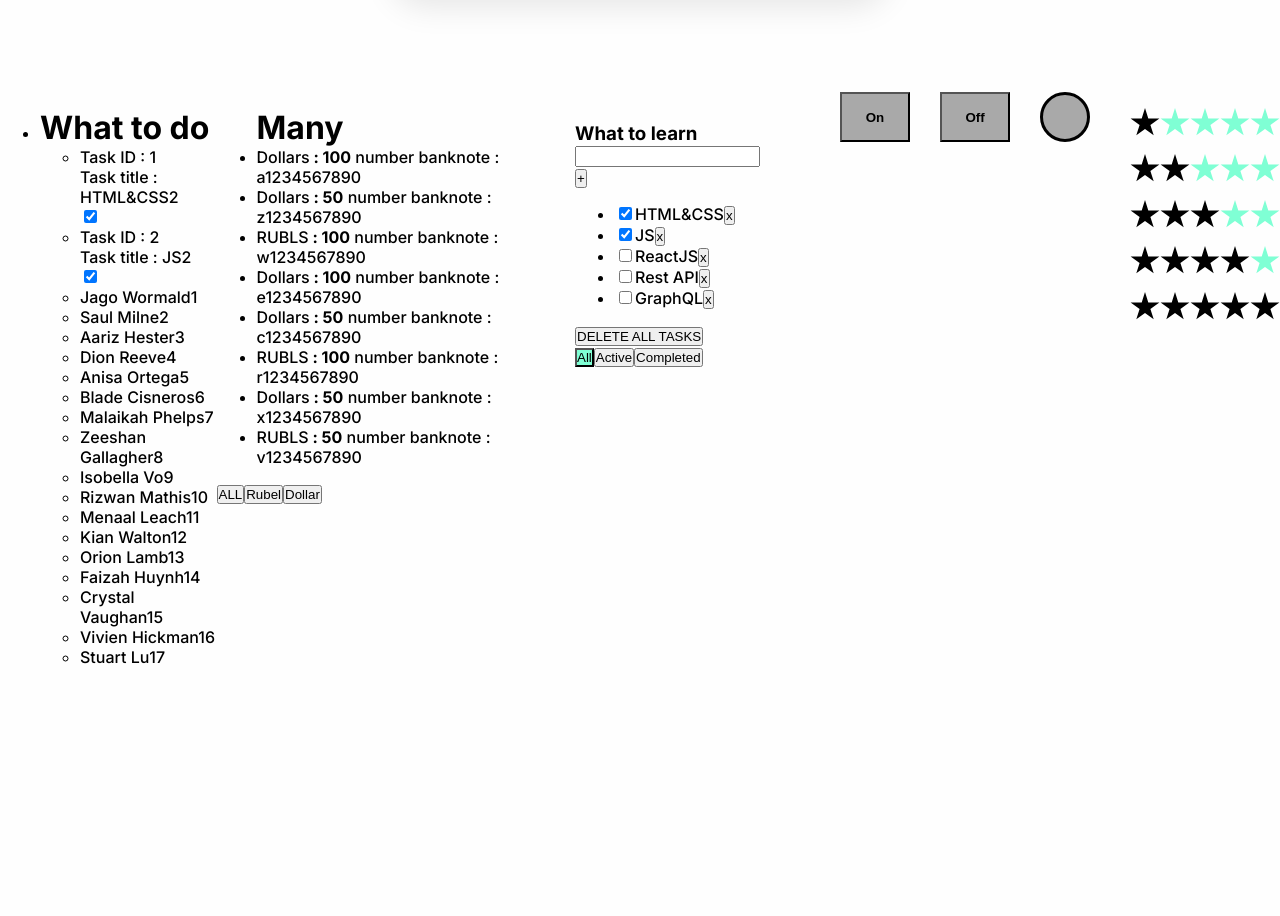
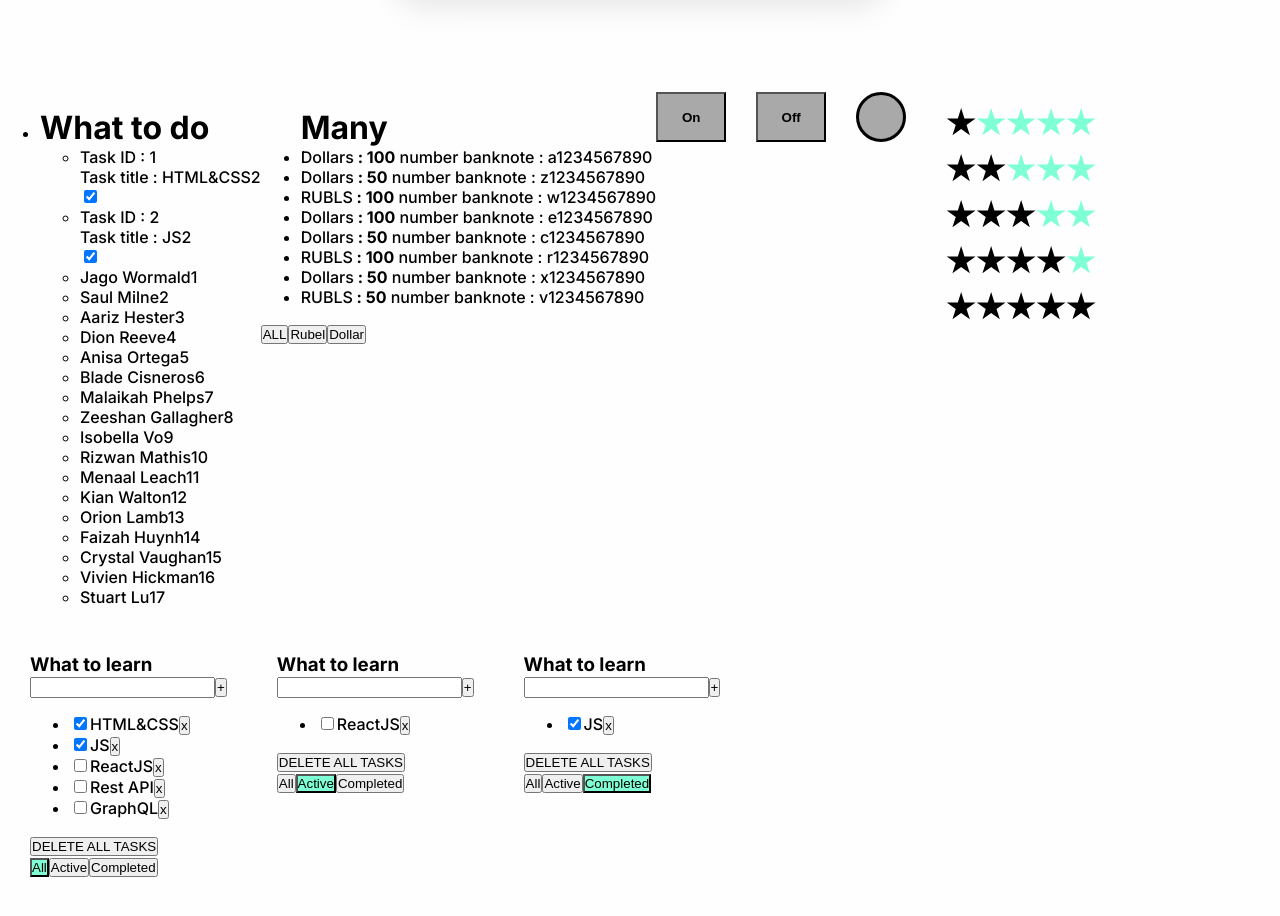
Before and after one commit to Lekade/Training, a React (Create React App) app: page / in a window 1280 px wide. Shown: the part 1160-2076 px from the top of the page. Before the commit the page ends 1843 px from the top, so only its background shows below. Built offline with nearby package versions, Linux system fonts and the light colour scheme.

Commit message:
todo - global state (Everything is controlled by him)

```diff
--- a/src/App.css
+++ b/src/App.css
@@ -1,3 +1,7 @@
 .flexWrapper{
     display: flex;
 }
+.todo{
+    width: 100%;
+    min-height: 50vh;
+}
--- a/src/App.tsx
+++ b/src/App.tsx
@@ -2,8 +2,8 @@ import React from 'react';
 import './App.css';
 import Cards from "./components/cards/Cards";
 import {Task_Filter} from "./components/tasks/Task&Filter";
-import FilterTodolist from './components/todo/TodolistApp'
-import {IndicationButton} from "./components/todo/IndicationButton";
+import TodolistApp from './components/todo/TodolistApp'
+import {IndicationButton} from "./components/indicatorBtn/IndicationButton";
 import Stars from "./components/stars/Stars";
 
 
@@ -13,7 +13,6 @@ function App() {
         <Cards/>
         <div className='flexWrapper'>
             <Task_Filter/>
-            <FilterTodolist/>
             <IndicationButton/>
             <div>
                 <Stars initialData={1}/>
@@ -22,7 +21,9 @@ function App() {
                 <Stars initialData={4}/>
                 <Stars initialData={5}/>
             </div>
-
+        </div>
+        <div className='todo'>
+            <TodolistApp/>
         </div>
     </div>
 }
--- a/src/components/todo/Todolist.tsx
+++ b/src/components/todo/Todolist.tsx
@@ -2,44 +2,54 @@ import React, {ChangeEvent, KeyboardEvent, useState} from 'react';
 import {FilterValuesType} from './TodolistApp';
 import './TodolistApp.css';
 
-type TaskType = {
-    id: string
+export type TaskType = {
+    idTask: string
     title: string
     isDone: boolean
 }
 
 type TodolistPropsType = {
+    todolistId: string
     title: string
     tasks: Array<TaskType>
-    removeTask: (taskId: string) => void
-    removeAllTasks: () => void
-    changeFilter: (value: FilterValuesType) => void
-    addNewTask: (inputValue: string) => void
-    changeStatusTask: (idTask: string, isDone: boolean) => void
-    activeFilter: string
+    removeTask: (taskId: string, todolistId: string) => void
+    removeAllTasks: (todolistId: string) => void
+    addNewTask: (inputValue: string, todolistId: string) => void
+    changeStatusTask: (idTask: string, isDone: boolean, todolistId: string) => void
+    activeFilter: FilterValuesType
+    changeFilter: (value:FilterValuesType, todolistId: string) => void
 }
 
 export function Todolist(props: TodolistPropsType) {
 
     const [inputValue, setInputValue] = useState('')
     const [error, setError] = useState(false)
-    const [filterActive, setFilterActive] = useState<FilterValuesType>("all")
 
     const changeInputValue = (e: ChangeEvent<HTMLInputElement>) => {
-        setError(false)
+        error && setError(false)
         setInputValue(e.currentTarget.value)
     }
 
     const addTask = () => {
-        if(inputValue.trim() === ''){
+        if(inputValue.trim()){
+            props.addNewTask(inputValue.trim(), props.todolistId)
+            setInputValue('')
+        }else {
             setError(true)
-            return
         }
-        props.addNewTask(inputValue.trim())
-        setInputValue('')
     }
 
     const onInputKeyDown = (e: KeyboardEvent<HTMLInputElement>) => e.key === "Enter" && addTask()
+
+    let tasksForTodolist = props.tasks;
+
+    if (props.activeFilter === "active") {
+        tasksForTodolist = props.tasks.filter(t => !t.isDone);
+    }
+    if (props.activeFilter === "completed") {
+        tasksForTodolist = props.tasks.filter(t => t.isDone);
+    }
+
 
     return <div>
         <h3>{props.title}</h3>
@@ -50,28 +60,28 @@ export function Todolist(props: TodolistPropsType) {
         </div>
         <ul>
             {
-                props.tasks.map(t => <li key={t.id}>
-                    <input type="checkbox" onChange={(e) => props.changeStatusTask(t.id, e.currentTarget.checked)}
+                tasksForTodolist.map(t => <li key={t.idTask}>
+                    <input type="checkbox" onChange={(e) => props.changeStatusTask(t.idTask, e.currentTarget.checked, props.todolistId)}
                            checked={t.isDone}/>
                     <span>{t.title}</span>
-                    <button onClick={() => props.removeTask(t.id)}>x</button>
+                    <button onClick={() => props.removeTask(t.idTask, props.todolistId)}>x</button>
                 </li>)
             }
         </ul>
-        <button onClick={() => props.removeAllTasks()}>DELETE ALL TASKS</button>
+        <button onClick={() => props.removeAllTasks(props.todolistId)}>DELETE ALL TASKS</button>
         <div>
             <button className={props.activeFilter === 'all' ? 'active-filter' : ''} onClick={() => {
-                props.changeFilter("all")
+                props.changeFilter("all", props.todolistId)
             }}>
                 All
             </button>
             <button className={props.activeFilter === 'active' ? 'active-filter' : ''} onClick={() => {
-                props.changeFilter("active")
+                props.changeFilter("active", props.todolistId)
             }}>
                 Active
             </button>
             <button className={props.activeFilter === 'completed' ? 'active-filter' : ''} onClick={() => {
-                props.changeFilter("completed")
+                props.changeFilter("completed", props.todolistId)
             }}>
                 Completed
             </button>
--- a/src/components/todo/TodolistApp.tsx
+++ b/src/components/todo/TodolistApp.tsx
@@ -1,72 +1,80 @@
 import React, {useState} from 'react';
 import './TodolistApp.css';
-import {Todolist} from './Todolist';
+import {TaskType, Todolist} from './Todolist';
 import {v1} from "uuid";
 
 export type FilterValuesType = "all" | "active" | "completed";
 
+type TodoType = {
+    todolistId: string
+    title: string
+    filter: FilterValuesType
+    tasks: Array<TaskType>
+}
+
 const TodolistApp = () => {
+    const [todoList, setTodoList] = useState<Array<TodoType>>([
+        {
+            todolistId: v1(), title: 'What to learn', filter: 'all',  tasks: [{idTask: v1(), title: "HTML&CSS", isDone: true},
+                {idTask: v1(), title: "JS", isDone: true},
+                {idTask: v1(), title: "ReactJS", isDone: false},
+                {idTask: v1(), title: "Rest API", isDone: false},
+                {idTask: v1(), title: "GraphQL", isDone: false}]
+        },
+        {
+            todolistId: v1(), title: 'What to learn', filter: 'active',  tasks: [{idTask: v1(), title: "HTML&CSS", isDone: true},
+                {idTask: v1(), title: "JS", isDone: true},
+                {idTask: v1(), title: "ReactJS", isDone: false}]
+        },
+        {
+            todolistId: v1(), title: 'What to learn', filter: 'completed',  tasks: [
+                {idTask: v1(), title: "JS", isDone: true},
+                {idTask: v1(), title: "GraphQL", isDone: false}]
+        }
+    ])
 
-    let [tasks, setTasks] = useState([
-        {id: v1(), title: "HTML&CSS", isDone: true},
-        {id: v1(), title: "JS", isDone: true},
-        {id: v1(), title: "ReactJS", isDone: false},
-        {id: v1(), title: "Rest API", isDone: false},
-        {id: v1(), title: "GraphQL", isDone: false},
-    ]);
-
-    function addNewTask(newTaskTitle: string){
+    function addNewTask(newTaskTitle: string, todolistId: string) {
         const newTask = {
-            id: v1(),
+            idTask: v1(),
             title: newTaskTitle,
             isDone: false
         }
-        setTasks([newTask,...tasks])
-
-    }
-    function changeStatusTask (idTask: string, isDone: boolean){
-        const selectedTask = tasks.find(t => t.id === idTask)
-        selectedTask && (selectedTask.isDone = isDone)
-        setTasks([...tasks])
+        setTodoList(todoList.map(tl => tl.todolistId === todolistId ? {...tl, tasks: [newTask, ...tl.tasks]} : tl))
     }
 
-    function removeTask(id: string) {
-        let filteredTasks = tasks.filter(t => t.id !== id);
-        setTasks(filteredTasks);
+    function changeStatusTask(idTask: string, isDone: boolean, todolistId: string) {
+        setTodoList(todoList.map(tl => tl.todolistId === todolistId ? {...tl, tasks: tl.tasks.map(t => t.idTask  === idTask ? {...t, isDone : isDone } : t )} : tl))
     }
 
-    function removeAllTasks() {
-        setTasks([])
+    function removeTask(idTask: string, todolistId: string, ) {
+        setTodoList(todoList.map(tl => tl.todolistId === todolistId ? {...tl, tasks: tl.tasks.filter(t => t.idTask  !== idTask)} : tl))
     }
 
-    let [filter, setFilter] = useState<FilterValuesType>("all");
-
-    let tasksForTodolist = tasks;
-
-    if (filter === "active") {
-        tasksForTodolist = tasks.filter(t => !t.isDone);
-    }
-    if (filter === "completed") {
-        tasksForTodolist = tasks.filter(t => t.isDone);
+    function removeAllTasks(todolistId: string) {
+        setTodoList(todoList.map(tl => tl.todolistId === todolistId ? {...tl, tasks: []} : tl))
     }
 
-    function changeFilter(value: FilterValuesType) {
-        setFilter(value);
+    function changeFilter(value:FilterValuesType, todolistId:string){
+        setTodoList(todoList.map(tl => tl.todolistId === todolistId ? {...tl, filter: value} : tl))
     }
 
     return (
         <div className="filterTodo">
-            <Todolist title="What to learn"
-                      tasks={tasksForTodolist}
-                      removeTask={removeTask}
-                      changeFilter={changeFilter}
-                      removeAllTasks={removeAllTasks}
-                      addNewTask={addNewTask}
-                      changeStatusTask={changeStatusTask}
-                      activeFilter={filter}
-
-            />
-
+            {
+                todoList.map(tl => {
+                    return <Todolist
+                        todolistId={tl.todolistId}
+                        title={tl.title}
+                        tasks={tl.tasks}
+                        removeTask={removeTask}
+                        removeAllTasks={removeAllTasks}
+                        addNewTask={addNewTask}
+                        changeStatusTask={changeStatusTask}
+                        activeFilter={tl.filter}
+                        changeFilter={changeFilter}
+                    />
+                })
+            }
         </div>
     );
 }
```
Also changed, not shown: src/components/indicatorBtn/IndicationButton.tsx (renamed from src/components/todo/IndicationButton.tsx).
